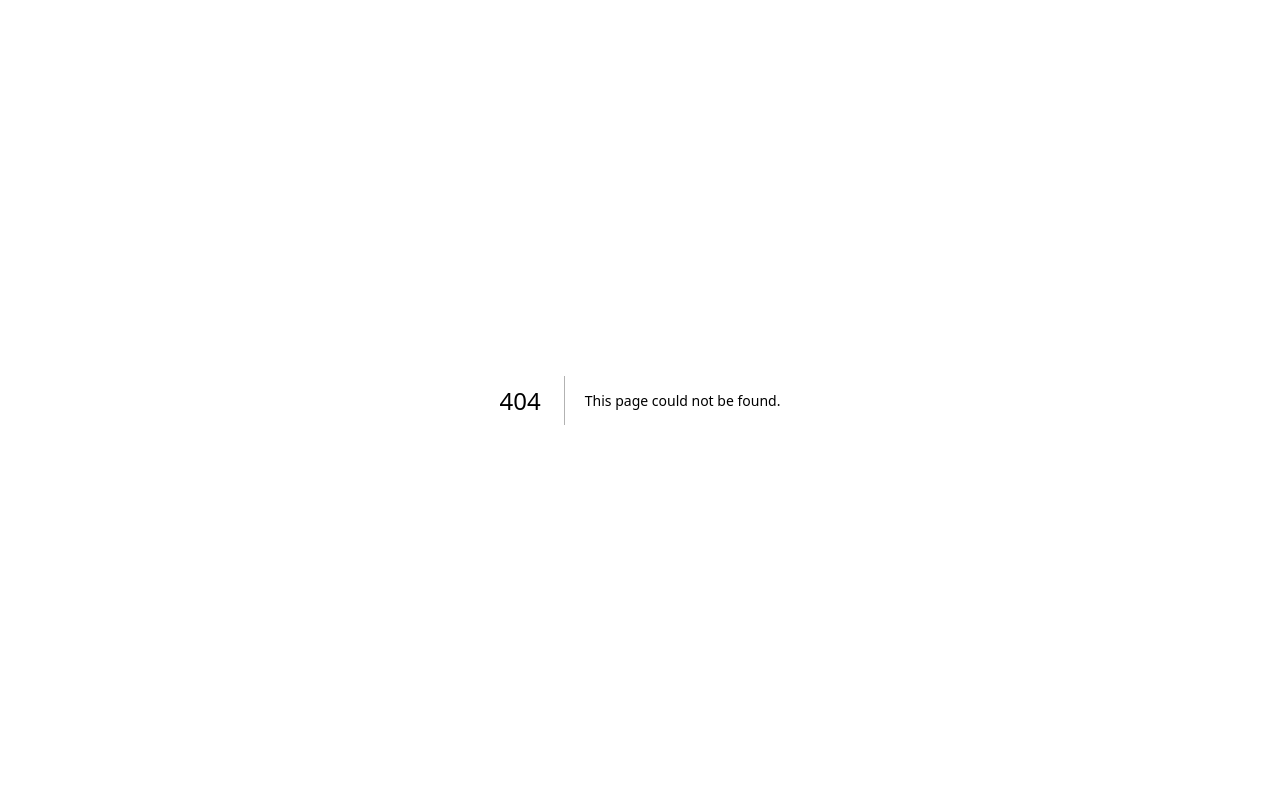
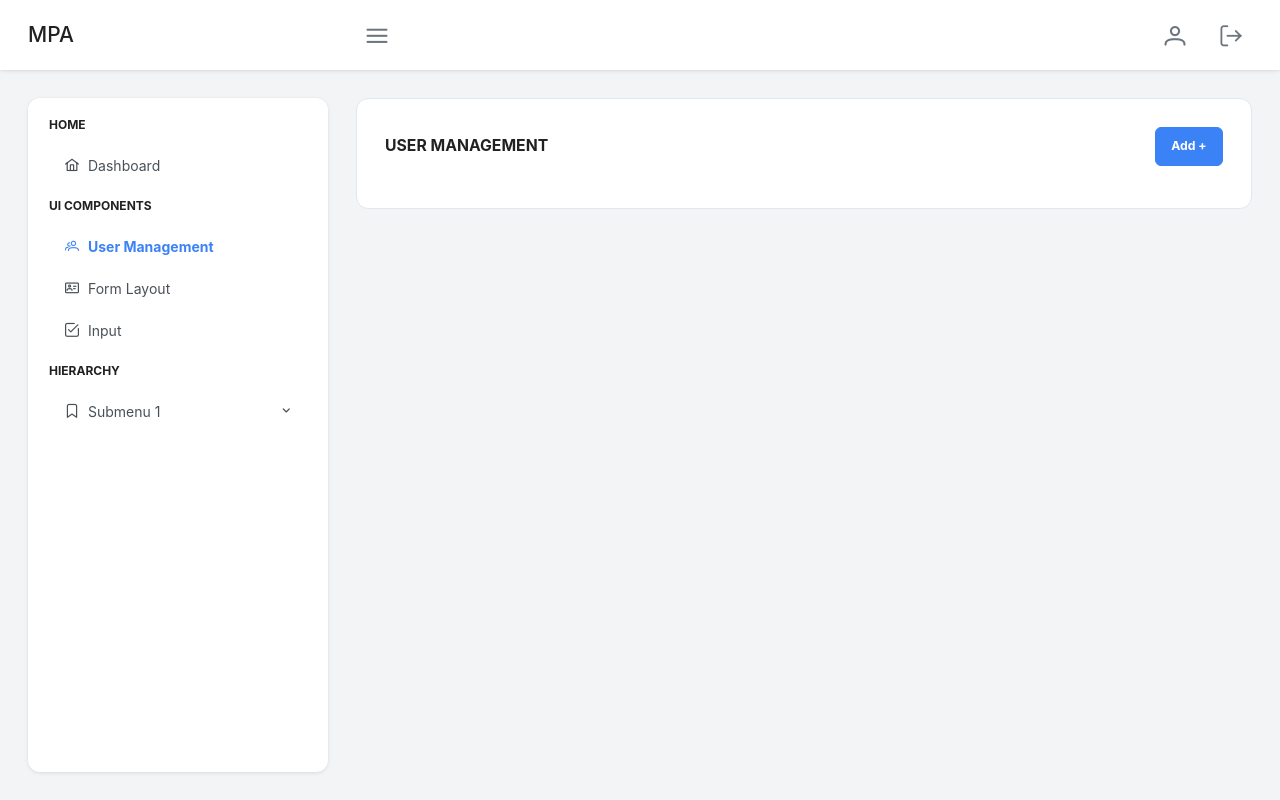
Before and after one commit to coz-git/koperasi-mpa, a Next.js app: page /admin/user/add in a window 1280 px wide. Before the commit this address had no page. Built offline with nearby package versions, Linux system fonts and the light colour scheme.

Commit message:
add user management

```diff
--- /dev/null
+++ b/app/admin/dashboard/page.js
@@ -0,0 +1,9 @@
+import React from 'react'
+
+const page = () => {
+  return (
+    <div>Ini dashboard</div>
+  )
+}
+
+export default page
--- /dev/null
+++ b/app/admin/user/add/page.js
@@ -0,0 +1,25 @@
+'use client';
+
+import React from 'react'
+import Link from 'next/link';
+import { Button } from 'primereact/button';
+
+const page = () => {
+  return (
+    <>
+      <div className="flex items-center justify-between mb-4">
+        <div>
+          <h3 className="text-lg font-bold">USER MANAGEMENT</h3>
+        </div>
+        <Link
+          className="text-sky-600 hover:text-sky-700"
+          href={'/admin/user/add'}
+        >
+          <Button label="Add + " size="small" />
+        </Link>
+      </div>
+    </>
+  )
+}
+
+export default page
--- a/app/admin/user/page.js
+++ b/app/admin/user/page.js
@@ -1,21 +1,68 @@
 'use client';
 
-import React, { useState, useRef } from 'react';
+import React, { useState, useEffect } from 'react';
 import { DataTable } from 'primereact/datatable';
 import { Column } from 'primereact/column';
+import { Button } from 'primereact/button';
+import { useSession } from "next-auth/react"
+import Link from 'next/link';
+
+import Loading from './../../../components/Loading';
 
 const User = () => {
-  const products = [
-    { nama : 'coz', email : 'sultankosasih@gmail.com' },
-    { nama : 'lala', email : 'lala@gmail.com' },
-  ]
+  const { data: sessionData, status : sessionStatus } = useSession()
+  const [loading, setLoading] = useState(true)
+  const [data, setData] = useState([])
 
+  useEffect(() => {
+    if(sessionStatus != 'loading') {
+      getDataUser()
+    }
+  }, [sessionStatus])
+
+  const getDataUser = async () => {
+    const res = await fetch(`/api/user`, {
+      method: 'GET',
+      headers: {
+        'Content-Type': 'application/json',
+        'Authorization': 'Bearer ' + sessionData.user.accessToken,
+      },
+    });
+
+    const resData = await res.json();
+
+    setData(resData)
+
+    setLoading(false);
+  };
+
+  if (loading) { return <Loading isDashboard={true} /> }
   return (
     <>
-      <DataTable value={products} tableStyle={{ minWidth: '50rem' }}>
-          <Column field="nama" header="Code"></Column>
-          <Column field="email" header="Name"></Column>
-      </DataTable>
+      <div className="flex items-center justify-between mb-4">
+        <div>
+          <h3 className="text-lg font-bold">USER MANAGEMENT</h3>
+        </div>
+        <Link
+          className="text-sky-600 hover:text-sky-700"
+          href={'/admin/user/add'}
+        >
+          <Button label="Add + " size="small" />
+        </Link>
+      </div>
+      {data.length > 0 && (
+        <div className="card">
+          <DataTable value={data} paginator showGridlines scrollable responsiveLayout={scroll} rows={5} rowsPerPageOptions={[5, 10]} tableStyle={{ minWidth: '50rem' }}>
+            <Column field="NIP" header="NIP"></Column>
+            <Column field="NIK" header="NIK"></Column>
+            <Column field="Name" header="Name"></Column>
+            <Column field="Role" header="Role"></Column>
+            <Column field="Email" header="Email"></Column>
+            <Column field="Telp" header="Telp"></Column>
+            <Column field="Alamat" header="Alamat"></Column>
+          </DataTable>
+        </div>
+      )}
     </>
   )
 }
--- /dev/null
+++ b/app/api/user/route.js
@@ -0,0 +1,38 @@
+import { NextResponse } from 'next/server';
+import DB from '../../../lib/db';
+
+export async function GET(req) {
+  const data = await DB.Users.findMany();
+
+  const returnUserData = data.map(obj => {
+    return {
+        Role: obj.Role,
+        Email: obj.Email,
+        NIP: obj.NIP,
+        NIK: obj.NIK,
+        Name: obj.Name,
+        Alamat: obj.Alamat,
+        Telp: obj.Telp,
+        UserId: obj.UserId,
+    };
+  });
+
+  return NextResponse.json(returnUserData, { status: 200 });
+}
+
+export async function POST(req) {
+  const data = await req.json();
+  // console.log(res);
+  const user = await DB.Users.create({
+    data: {
+      NIK: data.NIK,
+      NIP: data.NIP,
+      Name: data.Name,
+      Alamat: data.Alamat,
+      Email: data.Email,
+      Telp: data.Telp,
+    },
+  });
+
+  return NextResponse.json('oke', { status: 200 });
+}
--- a/components/AdminSidebar.js
+++ b/components/AdminSidebar.js
@@ -1,16 +1,12 @@
 import React, { useContext } from 'react';
 import AppMenuitem from './AppMenuitem';
-// import { LayoutContext } from './context/layoutcontext';
 import { MenuProvider } from '../context/menuContext';
-import Link from 'next/link';
 
 const AppSidebar = () => {
-  // const { layoutConfig } = useContext(LayoutContext);
-
   const model = [
     {
       label: 'Home',
-      items: [{ label: 'Dashboard', icon: 'pi pi-fw pi-home', to: '/admin' }],
+      items: [{ label: 'Dashboard', icon: 'pi pi-fw pi-home', to: '/admin/dashboard' }],
     },
     {
       label: 'UI Components',
--- a/components/AppMenuitem.js
+++ b/components/AppMenuitem.js
@@ -14,11 +14,11 @@ const AppMenuitem = (props) => {
   const key = props.parentKey
     ? props.parentKey + '-' + props.index
     : String(props.index);
-  const isActiveRoute = item.to && pathname === item.to;
+  const isActiveRoute = item.to && pathname.includes(item.to);
   const active = activeMenu === key || activeMenu.startsWith(key + '-');
 
   useEffect(() => {
-    if (item.to === pathname) {
+    if (pathname.includes(item.to)) {
       setActiveMenu(key);
     }
   }, []);
--- a/components/Loading.js
+++ b/components/Loading.js
@@ -11,9 +11,11 @@ const defaultOptions = {
   },
 };
 
-const Loading = () => {
+const Loading = (props) => {
+  const { isDashboard } = props
+
   return (
-    <div className="flex flex-col items-center justify-center h-screen bg-fixed bg-cover bg-no-repeat bg-center">
+    <div className={`flex flex-col items-center justify-center bg-fixed bg-cover bg-no-repeat bg-center ${isDashboard ? `h-4/5` : `h-screen`} `}>
       <Lottie animationData={loadingAnimation} className="w-72" />
       <p className="text-lg">Please wait..</p>
     </div>
--- a/middleware.js
+++ b/middleware.js
@@ -76,7 +76,7 @@ export async function middleware(req) {
     req: req,
     secret: process.env.NEXTAUTH_SECRET,
   });
-  console.log(token)
+  // console.log(token)
 
   // if (
   //   req.nextUrl.pathname.startsWith('/auth/login') &&
@@ -86,10 +86,10 @@ export async function middleware(req) {
   // }
 
   if (
-    req.nextUrl.pathname == '/' &&
+    (req.nextUrl.pathname == '/' || req.nextUrl.pathname == '/admin')  &&
     token?.Role == 'admin'
   ) {
-    return NextResponse.redirect(new URL('/admin', req.url))
+    return NextResponse.redirect(new URL('/admin/dashboard', req.url))
   }
 
   if (
```
